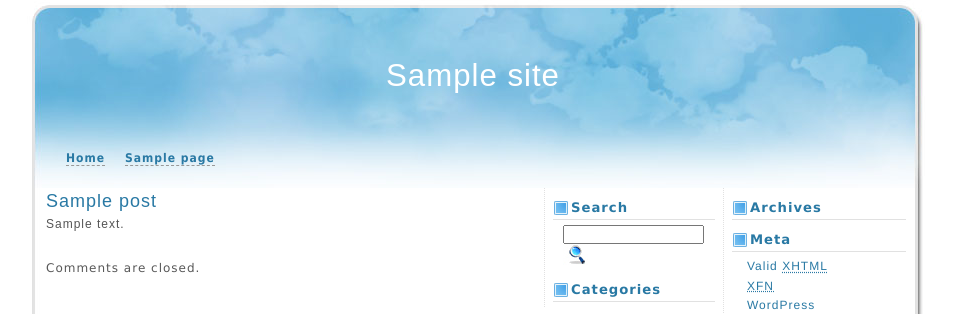
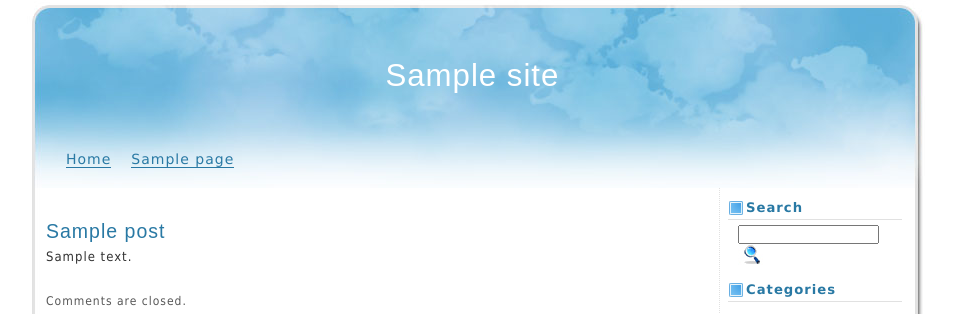
Before and after one commit to newnuy/website, a WordPress theme: template blog/theme/Hyaline/page.php in a window 1320 px wide. Shown: the top 314 px of the page, without its empty margins (184-1137 px from the left). Run offline with PHP 8.4 and a stand-in for WordPress, Linux system fonts and the light colour scheme; the site name, menu and one post (Sample post) are stand-ins, and other content is empty.

Commit message:
[blog] update style.css and remove sidebar2 for Hyaline.

```diff
--- a/blog/theme/Hyaline/sidebar.php
+++ b/blog/theme/Hyaline/sidebar.php
@@ -18,8 +18,11 @@
 
 		</ul>
 		<?php endif; ?>
+		<div id="counter" align="center"><img border="0" src="http://cb.amazingcounters.com/counter.php?i=2890857&c=8672884">
+		</div>
 	</div>
 
+<!--
 	<div id="sidebar2">
 		<?php if ( function_exists('dynamic_sidebar') && dynamic_sidebar(2) ) : else : ?>
 		<ul>
@@ -55,3 +58,4 @@
 		</ul>
 		<?php endif; ?>
 	</div>
+-->
--- a/blog/theme/Hyaline/style.css
+++ b/blog/theme/Hyaline/style.css
@@ -18,7 +18,7 @@ body {
 	color:#585858;
 	letter-spacing: 1px;
 	background-color: #fff;
-	font-family: "Lucida Sans Unicode", Tahoma, Arial, sans-serif;
+	font-family: Tahoma, Arial, Helvetica, sans-serif;
 	font-size:12px;
 }
 
@@ -65,7 +65,7 @@ font-size: 2.6em;
 	display: inline;
 	padding-left: 0.5em;
 	color: #ffffff;
-font-size: 1.0em;
+	font-size: 1.2em;
 
 }
 
@@ -75,8 +75,8 @@ font-size: 1.0em;
 	margin-left: 50px;
 	padding-top: 50px;
 	text-align: left;
-	font-family:Tahoma, Verdana, Arial, Serif;
-	font-weight:bold;
+	font-family: "Lucida Sans Unicode", Tahoma, Arial, sans-serif;
+	font-size:14px;
 	color: #000000;
 }
 
@@ -88,7 +88,7 @@ font-size: 1.0em;
 
 #navigation ul li a {
 
-	border-bottom: dashed 1px #999;
+	border-bottom: solid 1px;
 	display: block;
 	text-decoration: none;
 	color: #2979A4;
@@ -98,14 +98,14 @@ font-size: 1.0em;
 
 #content {
 	float:left;
-	width:490px;
+	width:665px;
 	padding-right:8px;
 	padding-left:40px;
 }
 
 #sidebar1 {
 	float:left;
-	width:13.5em;
+	width:14.5em;
 	padding-left: 8px;
 	padding-right: 8px;
 	margin-top: 0;
@@ -222,31 +227,30 @@ h2  {
 
 
 h2 a:link, h2 a:visited, h2 a:active, h2 a:hover,
-h3 a:link, h3 a:visited, h3 a:active, h3 a:hover{
+h3 a:link, h3 a:visited, h3 a:active, h3 a:hover {
 	color: #2979A4;
 	text-decoration: none;
 }
 
 .post {
-	font-family: Arial, Helvetica, sans-serif;
-	color: #555;
-	font-size: 12px;
+	font-family: Tahoma, Arial, Helvetica, sans-serif;
+	color: #333333;
+	font-size: 13px;
 	margin-top: 4px;
 	margin-right: 0;
 	margin-bottom: 30px;
 	margin-left: 0;
 	font-weight: normal;
-	padding-top: 0px;
+	padding-top: 30px;
 	text-align: left;
 }
 
 
 .post li {
 	margin-left: 30px;
-
 }
 
-.post p{
+.post p {
 	margin:0 0 15px 0;
 	text-align: left;
 }
```
Also changed, not shown: other parts of blog/theme/Hyaline/style.css (+150 -17 lines). Lines whose indentation alone changed are shown as unchanged.
